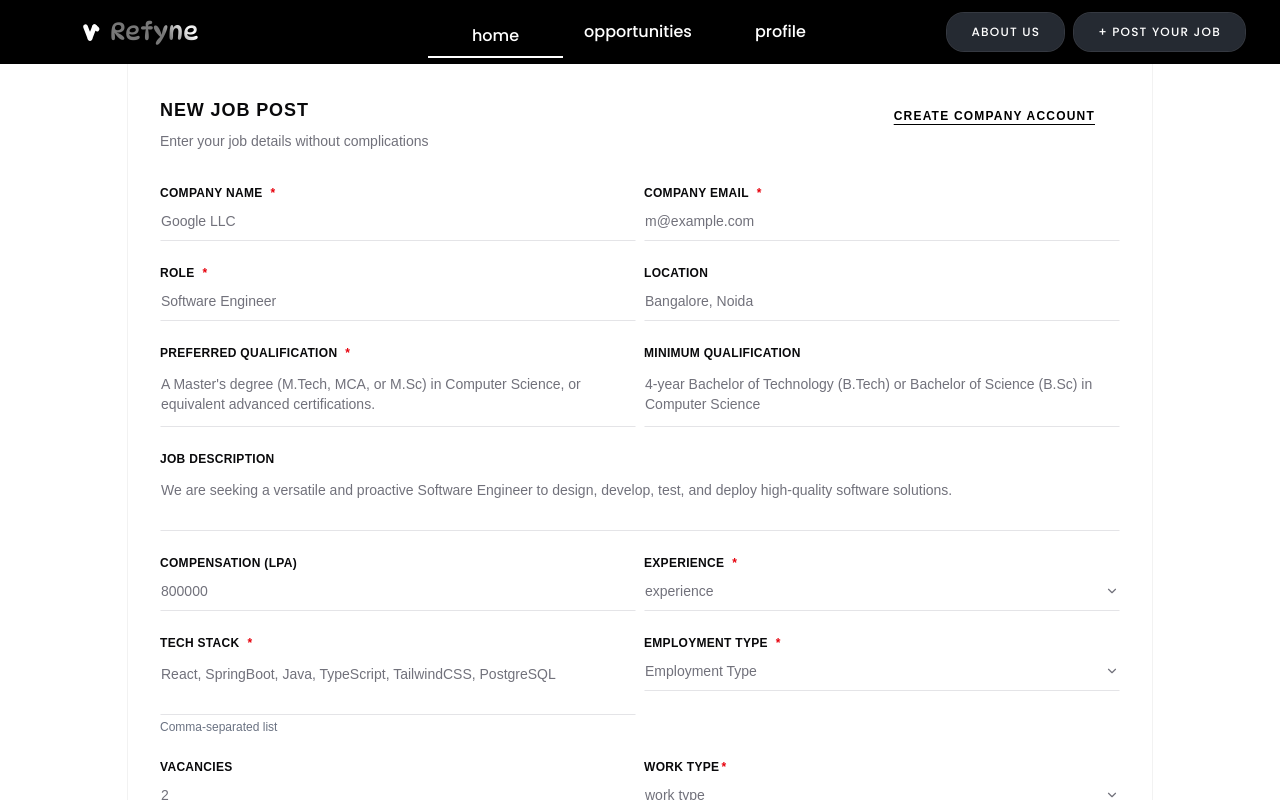
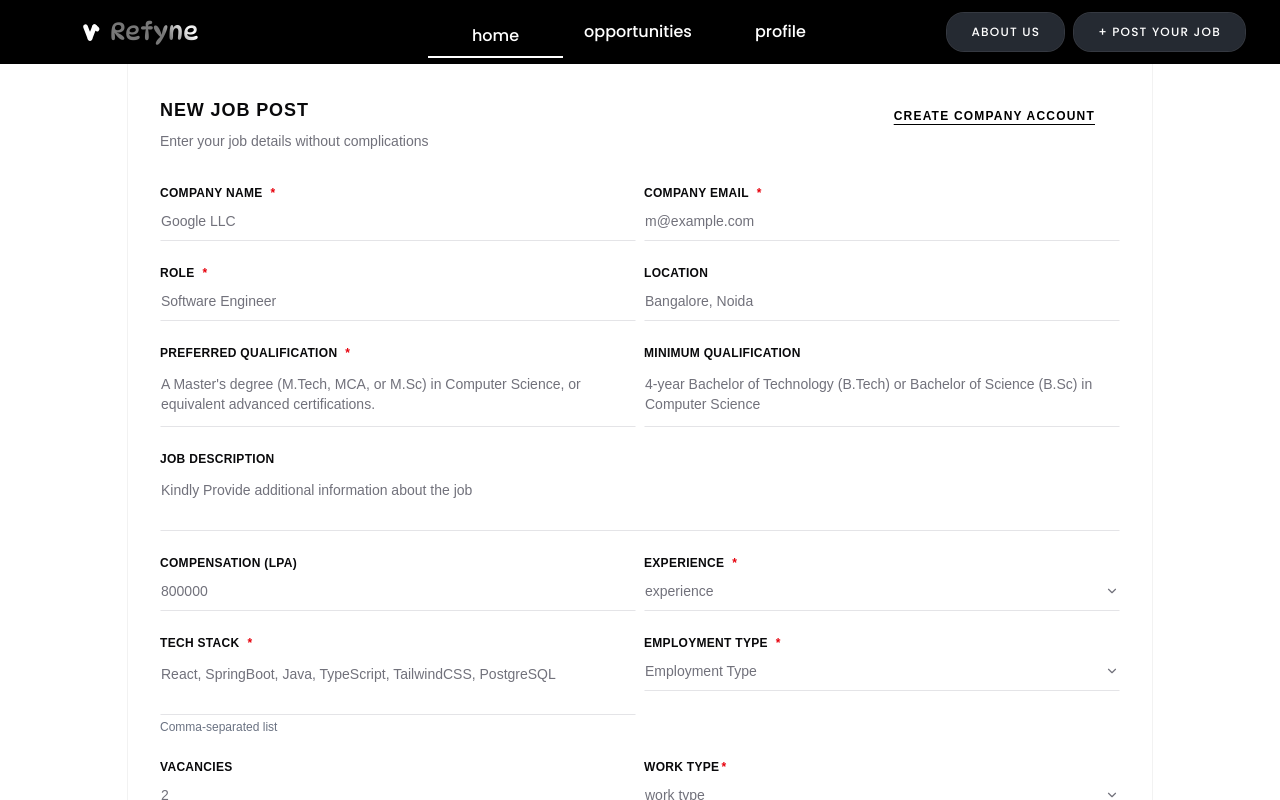
Before and after one commit to Vinxkumar/Intelligent-Recruitment-Automation-AI-Agent, a React (Vite) app: page /new-job in a window 1280 px wide. Shown: the top 800 px of the page. Built offline with nearby package versions, Linux system fonts and the light colour scheme.

Commit message:
updated few make few fields mandatory

```diff
--- a/src/pages/NewJob.tsx
+++ b/src/pages/NewJob.tsx
@@ -44,8 +44,8 @@ const jobFormSchema = z.object({
   companyName: z.string().min(2, "Company name is required"),
   companyEmail: z.string().email("Enter a valid email"),
   pQualification: z.string().min(1, "Preferred qualification is required"),
-  mQualification: z.string().optional(),
-  jd: z.string().optional(),
+mQualification: z.string().min(1, "Minimum qualification is required"),
+jd: z.string().optional(),
   // Raw comma-separated input from the textarea; split into string[] in
   // onSubmit before being sent, to match the backend's List<String>.
   techStackInput: z.string().min(1, "Tech stack is required"),
@@ -125,7 +125,7 @@ const NewJobForm = ({ onSubmitJob }: NewJobFormProps) => {
       companyName: data.companyName,
       companyEmail: data.companyEmail,
       pQualification: data.pQualification,
-      mQualification: data.mQualification || undefined,
+      mQualification: data.mQualification,
       jd: data.jd || undefined,
       techStack: data.techStackInput
         .split(",")
@@ -200,6 +200,7 @@ const NewJobForm = ({ onSubmitJob }: NewJobFormProps) => {
                     id="companyName"
                     placeholder="Google LLC"
                     {...register("companyName")}
+                    required
                   />
                   {errors.companyName && (
                     <p className="text-red-600 text-sm mt-1">
@@ -217,6 +218,8 @@ const NewJobForm = ({ onSubmitJob }: NewJobFormProps) => {
                     type="email"
                     placeholder="m@example.com"
                     {...register("companyEmail")}
+                    required
+
                   />
                   {errors.companyEmail && (
                     <p className="text-red-600 text-sm mt-1">
@@ -284,7 +287,14 @@ const NewJobForm = ({ onSubmitJob }: NewJobFormProps) => {
                     placeholder="4-year Bachelor of Technology (B.Tech) or Bachelor of Science (B.Sc) in Computer Science"
                     rows={6}
                     {...register("mQualification")}
+                    required
+
                   />
+                    {errors.mQualification && (
+    <p className="text-red-600 text-sm mt-1">
+      {errors.mQualification.message}
+    </p>
+  )}
                 </div>
               </div>
 
@@ -293,10 +303,11 @@ const NewJobForm = ({ onSubmitJob }: NewJobFormProps) => {
                   <Label htmlFor="jd">Job Description</Label>
                   <Textarea
                     id="jd"
-                    placeholder="We are seeking a versatile and proactive Software Engineer to design, develop, test, and deploy high-quality software solutions."
+                    placeholder="Kindly Provide additional information about the job"
                     rows={6}
                     {...register("jd")}
                   />
+
                 </div>
               </div>
 
```
